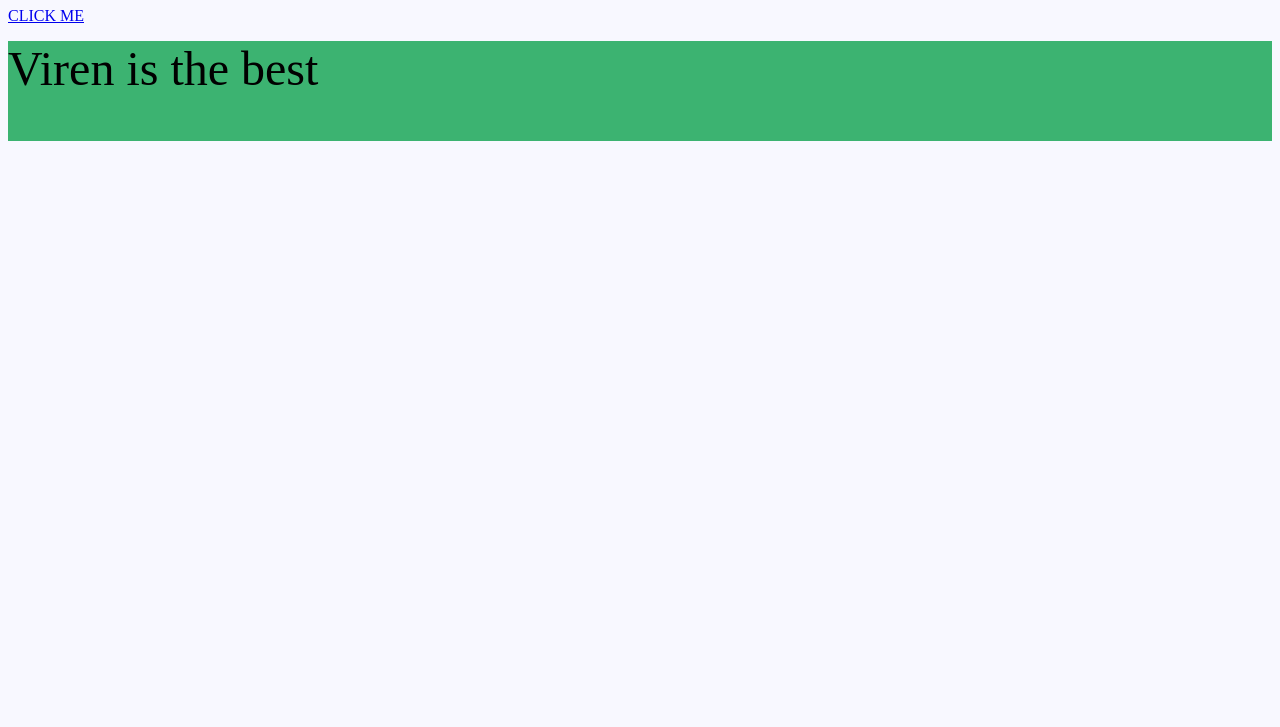
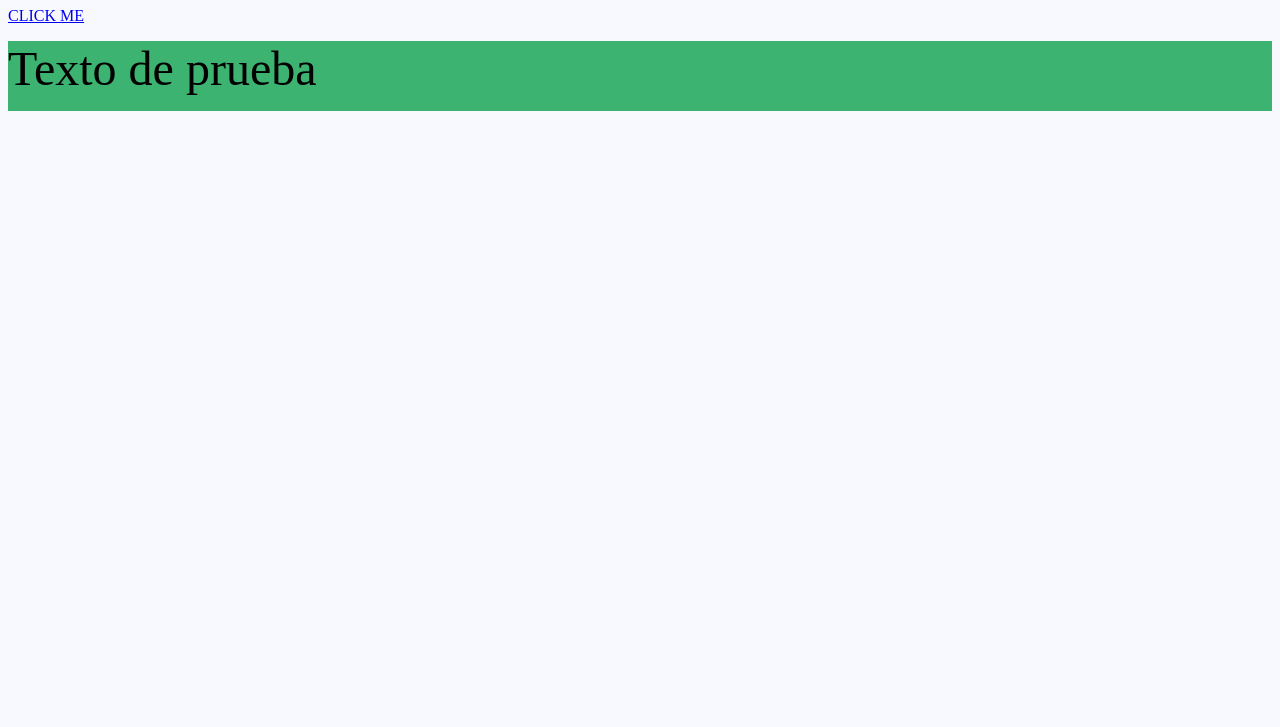
Before and after one commit to VirenSDD/js-rocket, a plain HTML site: page index.html in a window 1280 px wide. Shown: the part 73-800 px from the top of the page. Drawn offline with Linux system fonts and the light colour scheme.

Commit message:
Few adjustments in the design

```diff
--- a/css/style.css
+++ b/css/style.css
@@ -4,7 +4,7 @@ body{
 
 .cool{
     widt: 100px;
-    height: 100px;
+    height: 70px;
     background-color: mediumseagreen;
     transition: background-color 2s;
 }
--- a/index.html
+++ b/index.html
@@ -10,7 +10,7 @@
         <h1>Practicando Java</h1>
         <a href='#' onclick="doCoolStuff();">CLICK ME</a>
         <div class = "cool" id="cool">
-            <p><font size="7" face="Times New Roman">Viren is the best</font></p>
+            <p><font size="7" face="Times New Roman">Texto de prueba</font></p>
         </div>
     </body>
 </html>
--- a/js/script.js
+++ b/js/script.js
@@ -8,7 +8,6 @@ var doCoolStuff = function() {
     }
 
 }
-
 
 
 var sayMyName = function (name) {
```
